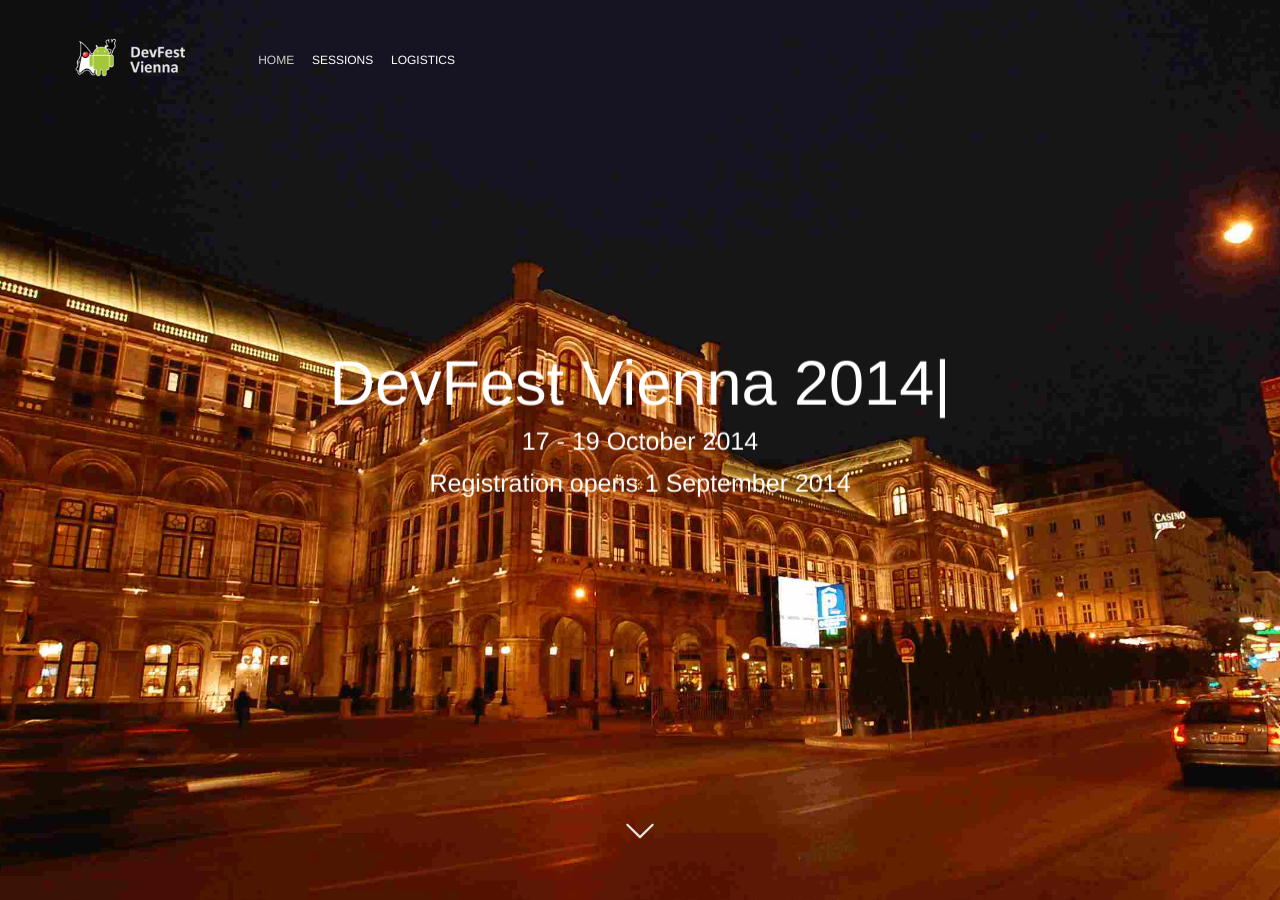
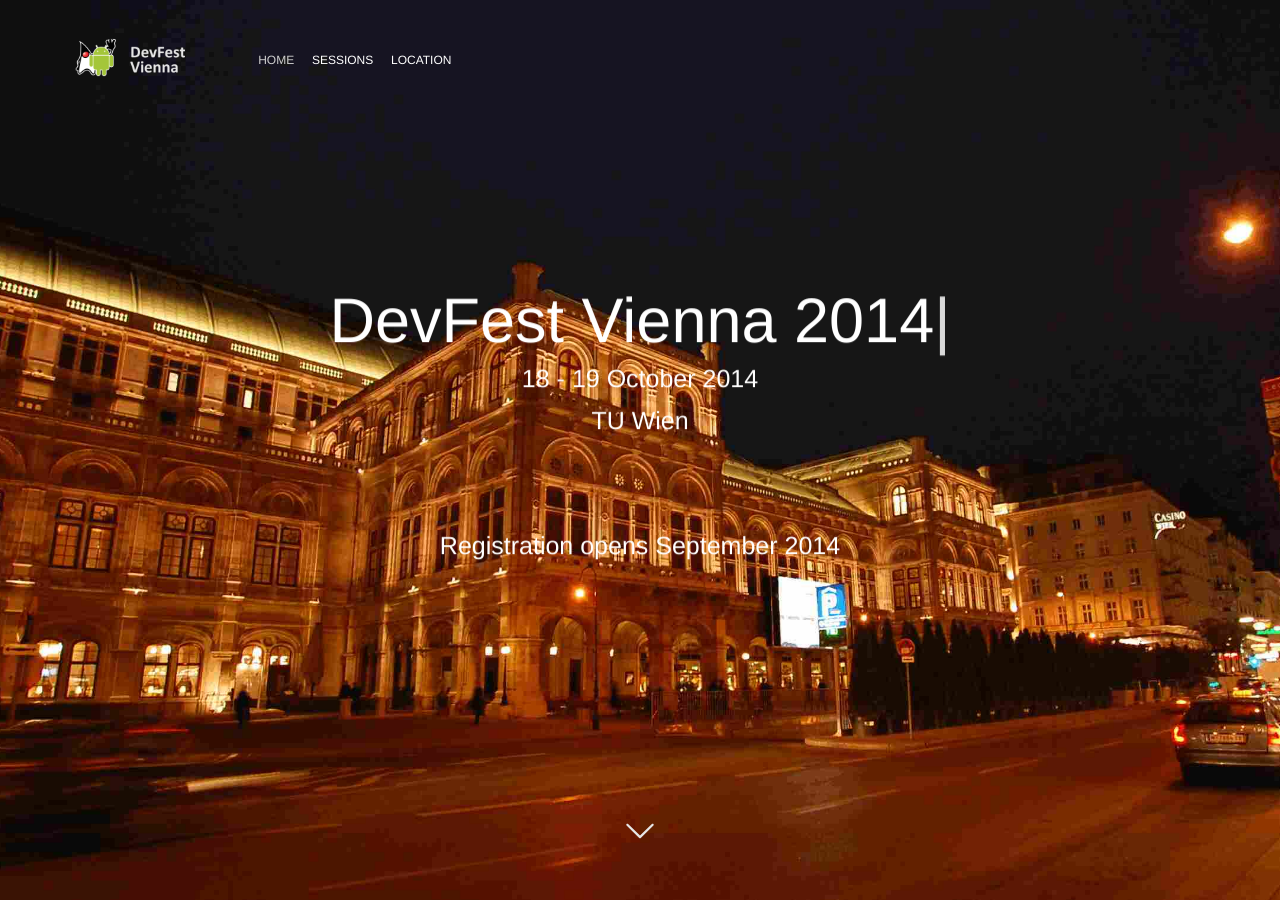
Before and after one commit to DevFestVienna/devfest-at-site, a Jekyll site: the page built from index.html, in a window 1280 px wide and 900 px high. Built offline with Jekyll 4.4.1, drawn with Linux system fonts in a browser that asks for light colours; nearby versions of some CDN libraries; comment, search, counter and statistics services are not loaded; some of the changed text lies outside the part shown.

Commit message:
Remove map from start page, change dates

```diff
--- a/_config.yml
+++ b/_config.yml
@@ -48,7 +48,7 @@
 socialImageSrcFacebook: "/img/seo/sharing-facebook.png"
 
 # Header
-eventDate: "17 - 19 October 2014"
+eventDate: "18 - 19 October 2014"
 typeoutTextValues: '"", "2012", "2013", "2014"'
 
 # About Event Block
--- a/_includes/hero.html
+++ b/_includes/hero.html
@@ -7,9 +7,10 @@
         <div class="animated hiding" data-animation="fadeInDown" data-delay="500">
             <h1>DevFest Vienna <span id="typeout-text"></span></h1>
             <p>{{site.eventDate}}</p>
-            <p></p>
-            <p></p>
-            <p><b>Registration opens 1 September 2014</b></p>
+            <p>TU Wien</p>
+            <p><br/></p>
+            <p><br/></p>
+            <p><b>Registration opens September 2014</b></p>
         </div>
     </div>
     <a href="#about" class="explore">
--- a/_includes/navigation.html
+++ b/_includes/navigation.html
@@ -16,7 +16,7 @@
             </li>
             <!-- <li><a href="#">Hackathon</a>
             </li> -->
-            <li><a {% if page.permalink == '/logistics/' %} class="current" {% endif %} href="{{ site.baseurl }}/logistics/">Logistics</a>
+            <li><a {% if page.permalink == '/location/' %} class="current" {% endif %} href="{{ site.baseurl }}/location/">Location</a>
             </li>
         </ul>
     </nav>
--- a/index.html
+++ b/index.html
@@ -11,8 +11,6 @@
 
  {% include sessions.html %}
 
- {% include location-map.html %}
-
  {% include venue.html %}
 
  {% include twitter-feed.html %}
--- a/logistics.html
+++ b/location.html
@@ -1,7 +1,7 @@
 ---
 layout: logistics
 title: Get ready to DevFest
-permalink: /logistics/
+permalink: /location/
 ---
 
  {% include header.html %}
```
Also changed, not shown: _layouts/logistics.html (line endings or trailing spaces).
